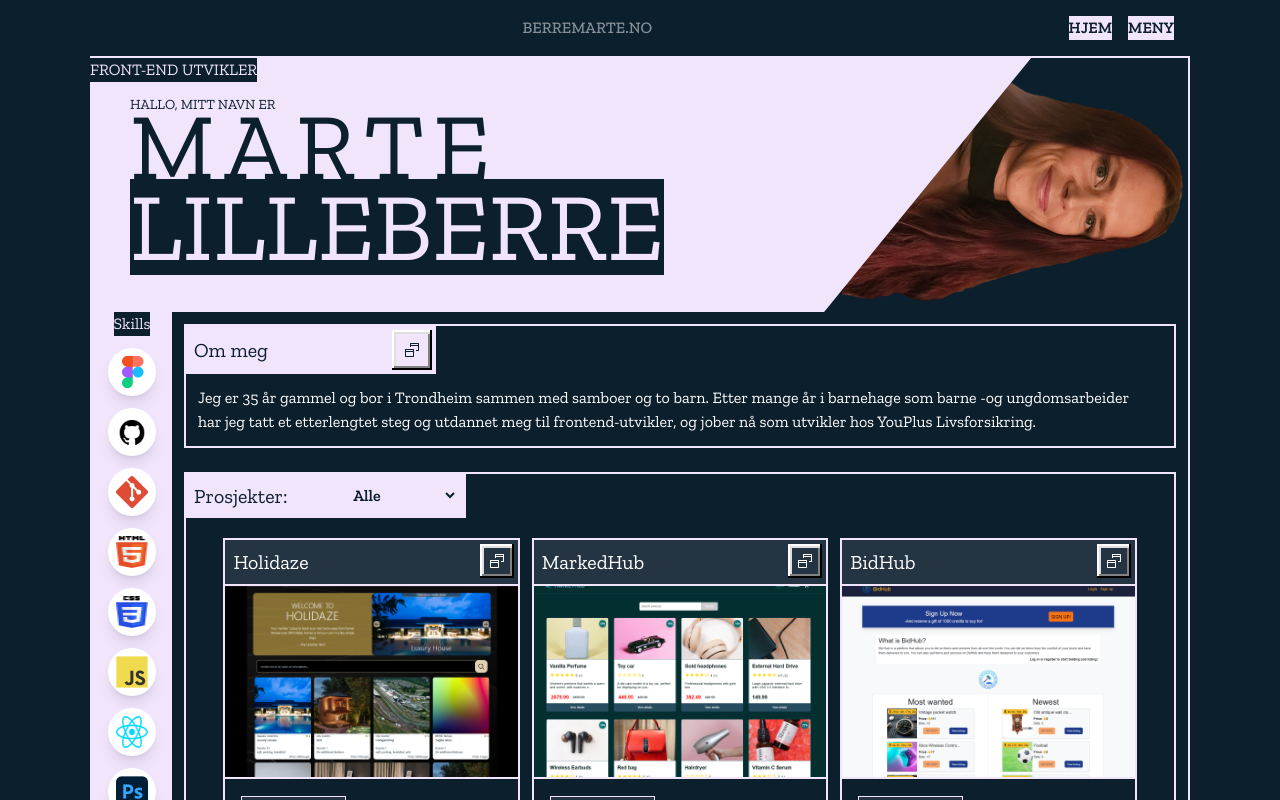
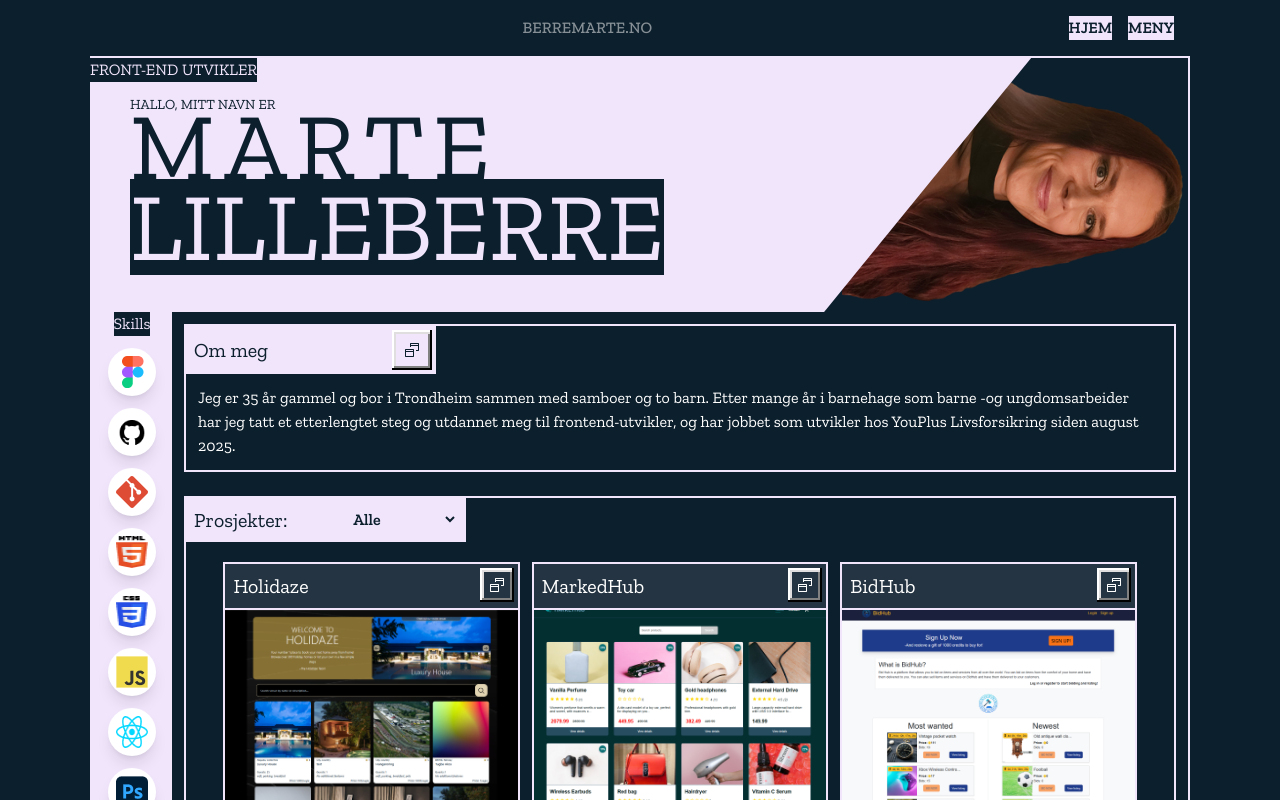
Before and after one commit to Berrinj/Portfolio2, a React (Vite) app: page / in a window 1280 px wide. Shown: the top 800 px of the page. Built offline with nearby package versions, Linux system fonts and the light colour scheme.

Commit message:
update about me

```diff
--- a/src/Pages/Home/index.jsx
+++ b/src/Pages/Home/index.jsx
@@ -68,8 +68,8 @@
               Jeg er 35 år gammel og bor i Trondheim sammen med samboer og to
               barn. Etter mange år i barnehage som barne -og ungdomsarbeider har
               jeg tatt et etterlengtet steg og utdannet meg til
-              frontend-utvikler, og jober nå som utvikler hos YouPlus
-              Livsforsikring.
+              frontend-utvikler, og har jobbet som utvikler hos YouPlus
+              Livsforsikring siden august 2025.
             </p>
           </div>
           {isAboutOpen && (
```
